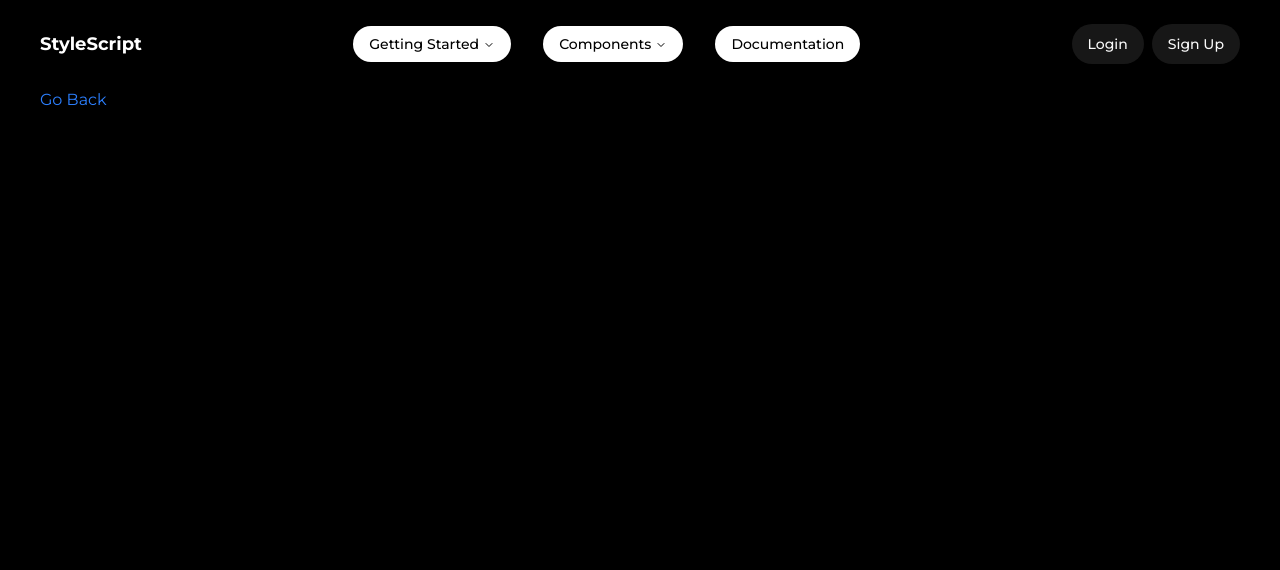
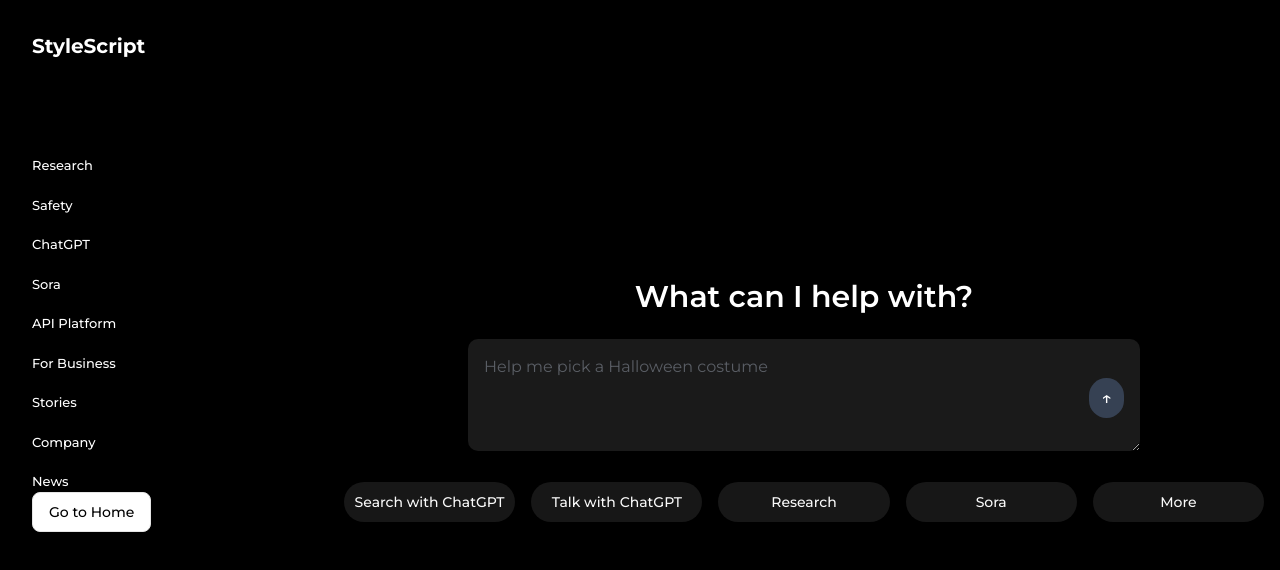
Before and after one commit to MakandarSahil/StyleScript, a React (Vite) app: page /chats in a window 1280 px wide. Before the commit this address had no page. Shown: the top 570 px of the page. Built offline with nearby package versions, Linux system fonts and the light colour scheme.

Commit message:
chat and recent chat sidebar ui

```diff
--- a/src/components/NotFound.tsx
+++ b/src/components/NotFound.tsx
@@ -5,7 +5,7 @@
   const navigate = useNavigate()
   return (
     <>
-      <div className='p-10'>
+      <div className='p-10 flex flex-col items-center justify-center h-screen'>
         <h1 className='text-4xl font-bold mb-2'>Page Not Found</h1>
         <button onClick={() => navigate({to : '/'})} className='text-blue-500 hover:text-blue-700'>
           Go Back
--- a/src/components/ui/ThreeDMarquee.tsx
+++ b/src/components/ui/ThreeDMarquee.tsx
@@ -18,7 +18,7 @@
     return images.slice(start, start + chunkSize)
   })
   return (
-    <div className={cn("mx-auto block h-[600px] overflow-hidden rounded-2xl max-sm:h-100", className)}>
+    <div className={cn("mx-auto block h-[750px] overflow-hidden rounded-2xl max-sm:h-150 w-full", className)}>
       <div className="flex size-full items-center justify-center">
         <div className="size-[1720px] shrink-0 scale-50 sm:scale-75 lg:scale-100">
           <div
@@ -53,7 +53,7 @@
                       key={imageIndex + image}
                       src={image}
                       alt={`Image ${imageIndex + 1}`}
-                      className="aspect-[970/700] rounded-lg object-cover ring ring-gray-950/5 hover:shadow-2xl"
+                      className="aspect-[970/1400] lg:aspect-[970/800] rounded-lg object-cover ring ring-gray-950/5 hover:shadow-2xl"
                       width={970}
                       height={700}
                     />
--- a/src/components/ui/typewriter-effect.tsx
+++ b/src/components/ui/typewriter-effect.tsx
@@ -200,7 +200,7 @@
         }}
       >
         <div
-          className="text-xs sm:text-base md:text-xl lg:text:3xl xl:text-5xl font-bold"
+          className="text-[16px] sm:text-base md:text-xl lg:text:3xl xl:text-5xl font-bold"
           style={{
             whiteSpace: "nowrap",
           }}
@@ -221,7 +221,7 @@
           repeatType: "reverse",
         }}
         className={cn(
-          "block rounded-sm w-[4px] h-4 sm:h-6 xl:h-12 bg-blue-500",
+          "block rounded-sm w-[4px] h-6 sm:h-6 xl:h-12 bg-blue-500",
           cursorClassName
         )}
       ></motion.span>
--- a/src/index.css
+++ b/src/index.css
@@ -151,3 +151,13 @@
 body::-webkit-scrollbar-thumb:hover {
   background: #555;
 }
+
+
+textarea {
+  scrollbar-width: none; /* Firefox */
+  -ms-overflow-style: none; /* Internet Explorer & Edge */
+}
+
+textarea::-webkit-scrollbar {
+  display: none; /* Chrome, Safari, and Opera */
+}
--- /dev/null
+++ b/src/pages/Chat.tsx
@@ -0,0 +1,43 @@
+import React from "react"
+import { Button } from "@/components/ui/button"
+function Chat() {
+  const [isResult, setIsResult] = React.useState(false)
+  return (
+    <>
+
+    {/* Chat Container */}
+    {isResult && (
+      <div>
+        hii
+      </div>
+    )}
+      <div className="h-screen bg-black text-white flex flex-col items-center justify-center px-4">
+        {/* Heading */}
+        <h1 className="text-2xl md:text-3xl font-semibold mb-6">What can I help with?</h1>
+
+        {/* Search Box */}
+        <div className="w-full max-w-2xl relative">
+          <textarea
+            placeholder="Help me pick a Halloween costume"
+            className="w-full bg-[#1a1a1a] text-gray-400 p-4 pr-20 h-28 rounded-lg focus:outline-none"
+          />
+          {/* Send Button */}
+          <Button className="absolute right-4 top-1/2 transform -translate-y-1/2 bg-gray-700 p-3 rounded-full">
+            <span className="text-white text-lg">↑</span>
+          </Button>
+        </div>
+
+        {/* Action Buttons */}
+        <div className="grid grid-cols-2 sm:grid-cols-3 md:grid-cols-5 gap-4 w-fit mt-6">
+          {["Search with ChatGPT", "Talk with ChatGPT", "Research", "Sora", "More"].map((text, index) => (
+            <Button key={index} className="w-full">
+              {text}
+            </Button>
+          ))}
+        </div>
+      </div>
+    </>
+  )
+}
+
+export default Chat
--- a/src/pages/LandingPage.tsx
+++ b/src/pages/LandingPage.tsx
@@ -5,6 +5,7 @@
 import { Button } from "@/components/ui/button"
 import { ThreeDMarquee } from "@/components/ui/ThreeDMarquee"
 import { TypewriterEffectSmooth } from "@/components/ui/typewriter-effect"
+import { Link } from "@tanstack/react-router"
 
 export default function LandingPage() {
   // Sample images array for the 3D marquee
@@ -85,7 +86,7 @@
       </BackgroundLines> */}
 
 
-      <div className="w-full">
+      <div className="w-full  rounded-xl">
         <ThreeDMarquee images={images} />
       </div>
 
@@ -95,7 +96,8 @@
         </p>
         <TypewriterEffectSmooth words={words} />
         <div className="flex flex-col md:flex-row space-y-4 md:space-y-0 space-x-0 md:space-x-4">
-          <Button className="bg-transparent hover:bg-white hover:text-black border-2 border-white px-10 rounded-md">Create Your Design</Button>
+          <Link to='/chats'><Button className="bg-transparent hover:bg-white hover:text-black border-2 border-white px-10 rounded-md">Create Your Design</Button>
+          </Link>
           <Button className="bg-white text-black hover:bg-gray-200 px-10 rounded-md">Signup</Button>
         </div>
       </div>
--- /dev/null
+++ b/src/pages/RecentChat.tsx
@@ -0,0 +1,57 @@
+import { useState } from "react";
+import { Menu, X } from "lucide-react";
+import { Button } from "@/components/ui/button";
+import { Link } from "@tanstack/react-router";
+
+const RecentChat = () => {
+  const [isOpen, setIsOpen] = useState(false);
+
+  return (
+    <>
+      {/* Mobile Toggle Button */}
+      <button
+        className="md:hidden absolute text-white p-8"
+        onClick={() => setIsOpen(!isOpen)}
+      >
+        {isOpen ? <X className="w-6 h-6" /> : <Menu className="w-6 h-6" />}
+      </button>
+
+      {/* Sidebar */}
+      <div
+        className={`fixed inset-y-0 left-0 w-64 bg-black text-white p-8 flex flex-col transition-transform transform md:translate-x-0 ${isOpen ? "translate-x-0" : "-translate-x-full"
+          } md:relative md:flex`}
+      >
+        {/* Logo */}
+        <div className="flex items-center justify-between mb-24">
+          <h1 className="text-xl font-bold">StyleScript</h1>
+          <button className="md:hidden" onClick={() => setIsOpen(false)}>
+            <X className="w-5 h-5" />
+          </button>
+        </div>
+
+        {/* Menu Items */}
+        <nav className="space-y-5 text-[13px] font-medium">
+          <a href="#" className="block hover:text-gray-400">Research</a>
+          <a href="#" className="block hover:text-gray-400">Safety</a>
+          <a href="#" className="block hover:text-gray-400">ChatGPT</a>
+          <a href="#" className="block hover:text-gray-400">Sora</a>
+          <a href="#" className="block hover:text-gray-400">API Platform</a>
+          <a href="#" className="block hover:text-gray-400">For Business</a>
+          <a href="#" className="block hover:text-gray-400">Stories</a>
+          <a href="#" className="block hover:text-gray-400">Company</a>
+          <a href="#" className="block hover:text-gray-400">News</a>
+        </nav>
+
+        {/* Bottom Icon */}
+        {/* <div className="mt-auto flex items-center">
+          <span className="text-gray-400">↻</span>
+        </div> */}
+        <div className="mt-auto flex items-center">
+          <Link to="/"><Button variant={"outline"} className="text-black text-sm">Go to Home</Button></Link>
+        </div>
+      </div>
+    </>
+  );
+};
+
+export default RecentChat;
--- a/src/routeTree.gen.ts
+++ b/src/routeTree.gen.ts
@@ -14,6 +14,7 @@
 import { Route as AboutImport } from './routes/about'
 import { Route as IndexImport } from './routes/index'
 import { Route as UsersIndexImport } from './routes/users/index'
+import { Route as ChatsIndexImport } from './routes/chats/index'
 import { Route as UsersUseridImport } from './routes/users/$userid'
 
 // Create/Update Routes
@@ -33,6 +34,12 @@
 const UsersIndexRoute = UsersIndexImport.update({
   id: '/users/',
   path: '/users/',
+  getParentRoute: () => rootRoute,
+} as any)
+
+const ChatsIndexRoute = ChatsIndexImport.update({
+  id: '/chats/',
+  path: '/chats/',
   getParentRoute: () => rootRoute,
 } as any)
 
@@ -67,6 +74,13 @@
       preLoaderRoute: typeof UsersUseridImport
       parentRoute: typeof rootRoute
     }
+    '/chats/': {
+      id: '/chats/'
+      path: '/chats'
+      fullPath: '/chats'
+      preLoaderRoute: typeof ChatsIndexImport
+      parentRoute: typeof rootRoute
+    }
     '/users/': {
       id: '/users/'
       path: '/users'
@@ -83,6 +97,7 @@
   '/': typeof IndexRoute
   '/about': typeof AboutRoute
   '/users/$userid': typeof UsersUseridRoute
+  '/chats': typeof ChatsIndexRoute
   '/users': typeof UsersIndexRoute
 }
 
@@ -90,6 +105,7 @@
   '/': typeof IndexRoute
   '/about': typeof AboutRoute
   '/users/$userid': typeof UsersUseridRoute
+  '/chats': typeof ChatsIndexRoute
   '/users': typeof UsersIndexRoute
 }
 
@@ -98,15 +114,16 @@
   '/': typeof IndexRoute
   '/about': typeof AboutRoute
   '/users/$userid': typeof UsersUseridRoute
+  '/chats/': typeof ChatsIndexRoute
   '/users/': typeof UsersIndexRoute
 }
 
 export interface FileRouteTypes {
   fileRoutesByFullPath: FileRoutesByFullPath
-  fullPaths: '/' | '/about' | '/users/$userid' | '/users'
+  fullPaths: '/' | '/about' | '/users/$userid' | '/chats' | '/users'
   fileRoutesByTo: FileRoutesByTo
-  to: '/' | '/about' | '/users/$userid' | '/users'
-  id: '__root__' | '/' | '/about' | '/users/$userid' | '/users/'
+  to: '/' | '/about' | '/users/$userid' | '/chats' | '/users'
+  id: '__root__' | '/' | '/about' | '/users/$userid' | '/chats/' | '/users/'
   fileRoutesById: FileRoutesById
 }
 
@@ -114,6 +131,7 @@
   IndexRoute: typeof IndexRoute
   AboutRoute: typeof AboutRoute
   UsersUseridRoute: typeof UsersUseridRoute
+  ChatsIndexRoute: typeof ChatsIndexRoute
   UsersIndexRoute: typeof UsersIndexRoute
 }
 
@@ -121,6 +139,7 @@
   IndexRoute: IndexRoute,
   AboutRoute: AboutRoute,
   UsersUseridRoute: UsersUseridRoute,
+  ChatsIndexRoute: ChatsIndexRoute,
   UsersIndexRoute: UsersIndexRoute,
 }
 
@@ -137,6 +156,7 @@
         "/",
         "/about",
         "/users/$userid",
+        "/chats/",
         "/users/"
       ]
     },
@@ -149,6 +169,9 @@
     "/users/$userid": {
       "filePath": "users/$userid.tsx"
     },
+    "/chats/": {
+      "filePath": "chats/index.tsx"
+    },
     "/users/": {
       "filePath": "users/index.tsx"
     }
--- a/src/routes/__root.tsx
+++ b/src/routes/__root.tsx
@@ -1,5 +1,5 @@
 
-import { Outlet, createRootRoute } from '@tanstack/react-router'
+import { Outlet, createRootRoute, useLocation } from '@tanstack/react-router'
 import Navbar from '../components/Navbar'
 import NotFound from '../components/NotFound'
 // import Footer from '@/components/Footer'
@@ -10,10 +10,12 @@
 })
 
 function RootComponent() {
+  const { pathname } = useLocation()
+
   return (
     <>
       <div className="min-h-screen bg-black text-white">
-      <Navbar />
+      {pathname==='/' ? <Navbar /> : null}
       <Outlet/>
     </div>
     </>
--- /dev/null
+++ b/src/routes/chats/index.tsx
@@ -0,0 +1,22 @@
+import { createFileRoute } from '@tanstack/react-router';
+import Chat from '@/pages/Chat';
+import RecentChat from '@/pages/RecentChat';
+
+export const Route = createFileRoute('/chats/')({
+  component: RouteComponent,
+});
+
+function RouteComponent() {
+  return (
+    <>
+      <div className='flex gap-0 lg:gap-18'>
+        <div className="left z-50">
+          <RecentChat />
+        </div>
+        <div className="right">
+          <Chat />
+        </div>
+      </div>
+    </>
+  );
+}
```
